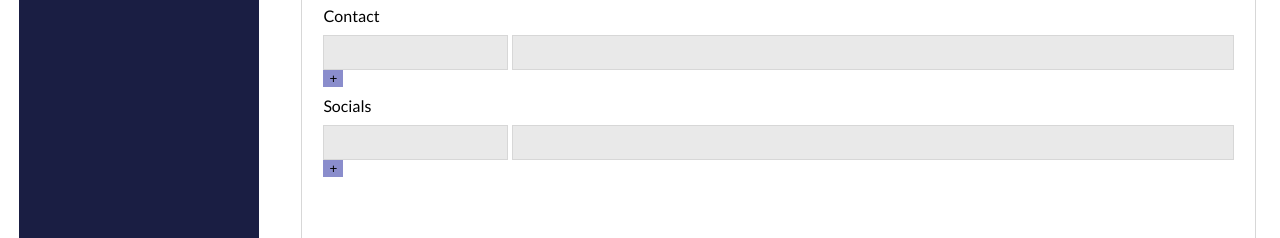
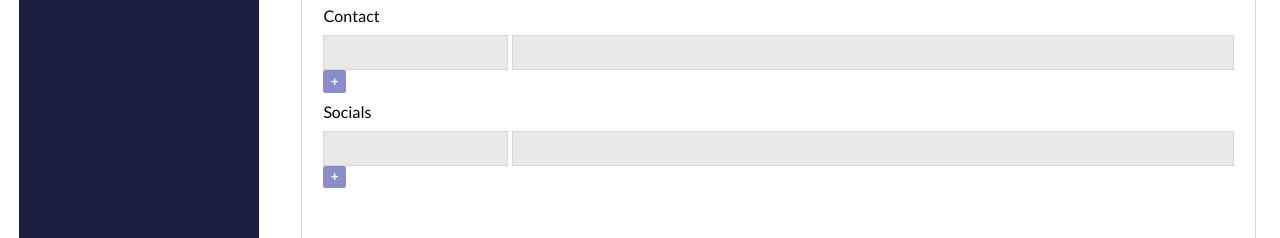
Before and after one commit to hwanggu-corgi/portfolio-dashboard, a React (Create React App) app in the folder front-end/: page /#/admin/info in a window 1280 px wide. Shown: the part 366-604 px from the top of the page. Built offline with nearby package versions, Linux system fonts and the light colour scheme.

Commit message:
feat: Add progress #37 'portfolio dashboard'

```diff
--- a/front-end/src/constants.js
+++ b/front-end/src/constants.js
@@ -4,6 +4,7 @@ const colorGrey = '#D7D7D7';
 const colorLightGrey = '#E9E9E9';
 const colorPurple = '#8A8DCC';
 const borderRadius = "0.94rem";
+
 
 
 module.exports = {
--- a/front-end/src/screens/InfoScreen/index.js
+++ b/front-end/src/screens/InfoScreen/index.js
@@ -2,13 +2,13 @@ import React from 'react';
 import styled from 'styled-components';
 import constants from '../../constants';
 
-const containerPadding = "1.31rem";
+const sectionPadding = "1.31rem";
 
 const InfoScreenStyle = {
     Section: styled.section`
         border: 1px solid ${constants.colorGrey};
         border-radius: ${constants.borderRadius};
-        padding: ${containerPadding};
+        padding: ${sectionPadding};
         flex-grow: 1;
     `,
     H2: styled.h2`
@@ -83,17 +83,28 @@ function InputKeyValue() {
 
 const AddMoreButtonStyle = {
     Button: styled.button`
+        color: ${constants.colorWhite};
         border: none;
         background-color: ${constants.colorPurple};
+        border-radius: 0.14rem;
+        padding: 0.16rem;
+        cursor: pointer;
+    `,
+    Div: styled.div`
+        width: 1.1rem;
+        height: 1.1rem;
+        display: flex;
+        justify-content: center;
+        align-items: center;
     `
 };
 
 function AddMoreButton() {
     return(
         <AddMoreButtonStyle.Button>
-            <div>
-            +
-            </div>
+            <AddMoreButtonStyle.Div>
+            <strong>+</strong>
+            </AddMoreButtonStyle.Div>
         </AddMoreButtonStyle.Button>
     );
 }
```
Also changed, not shown: front-end/src/components/Form/index.js (added).
